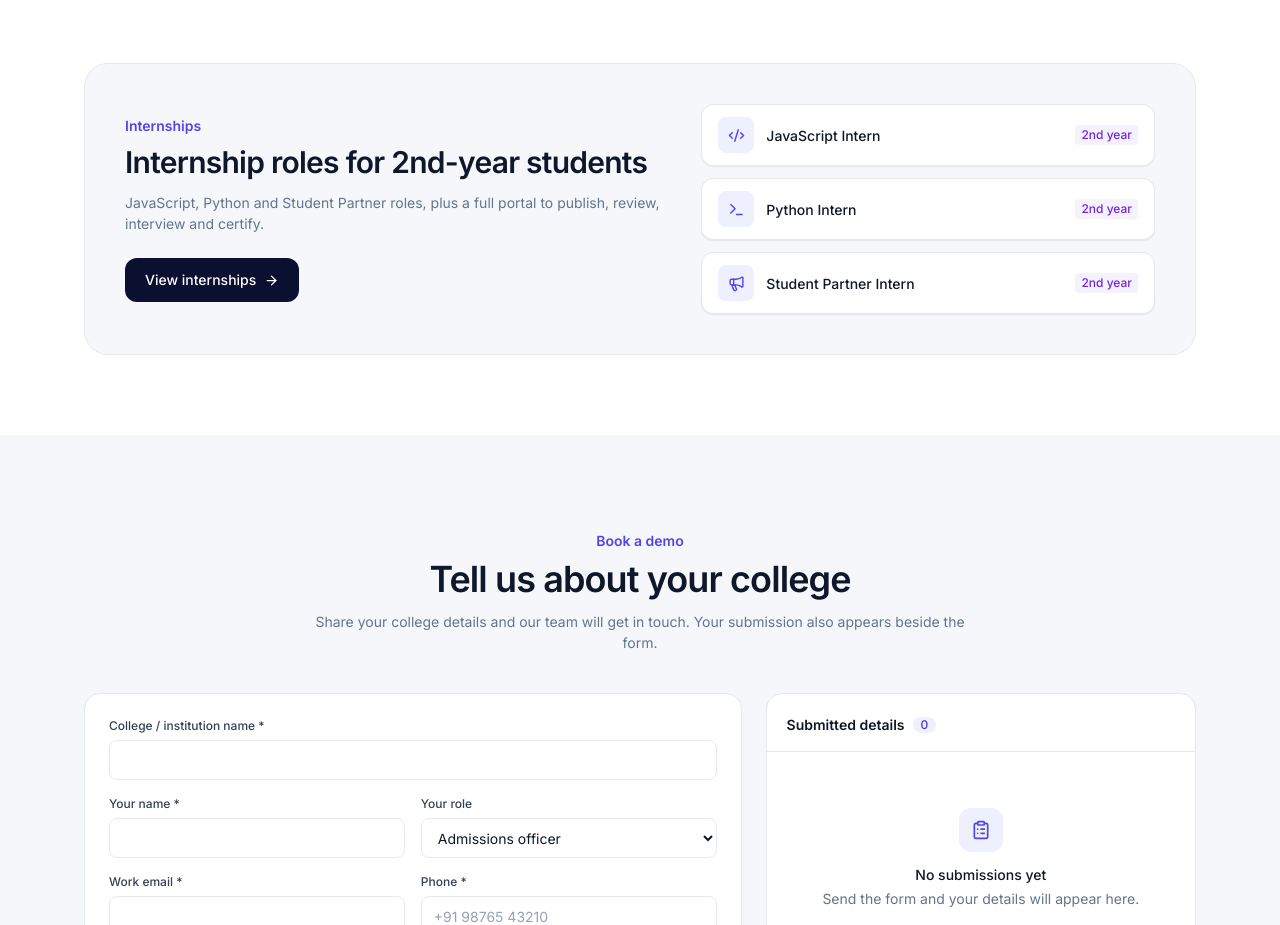
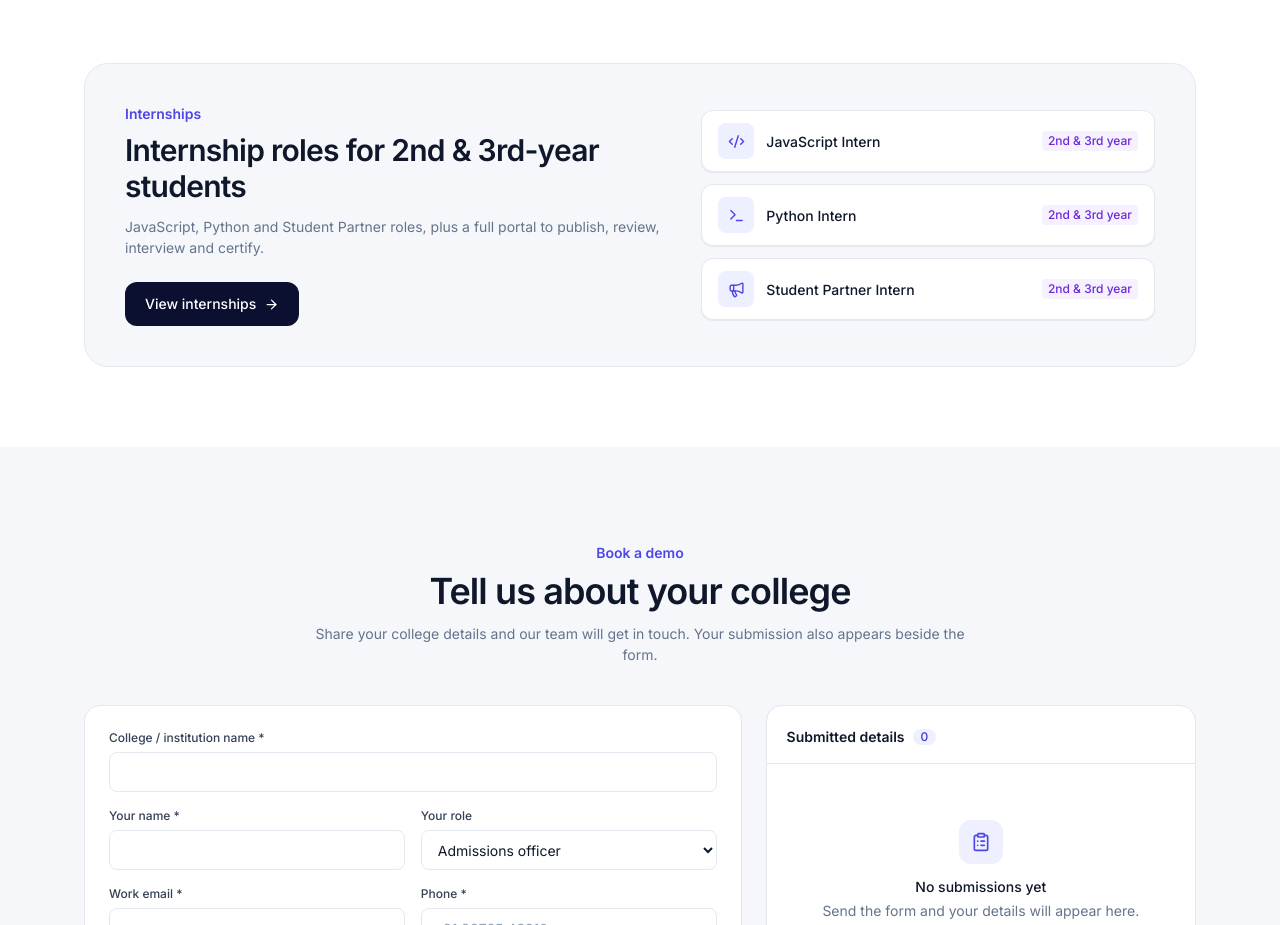
Before and after one commit to Tharun8688/admivoice, a React (Vite) app: page / in a window 1280 px wide. Shown: the part 4920-5845 px from the top of the page. Built offline with nearby package versions, Linux system fonts and the light colour scheme.

Commit message:
Open internships to 2nd and 3rd year students
Co-Authored-By: Claude Sonnet 5.5 <noreply@anthropic.com>

```diff
--- a/src/InternshipsPage.tsx
+++ b/src/InternshipsPage.tsx
@@ -14,7 +14,7 @@ const empty = { role: ROLES[0].id as string, name: '', email: '', phone: '', col
 export default function InternshipsPage() {
   const [f, setF] = useState(empty); const [err, setErr] = useState<Record<string, string>>({}); const [state, setState] = useState<'idle' | 'sending' | 'ok' | 'fail'>('idle'); const [msg, setMsg] = useState('')
   const form = useRef<HTMLFormElement>(null)
-  useEffect(() => { window.scrollTo(0, 0); document.title = 'Internships for 2nd-year students — Admivoice'; return () => { document.title = 'Admivoice — AI Admissions Platform' } }, [])
+  useEffect(() => { window.scrollTo(0, 0); document.title = 'Internships for 2nd & 3rd-year students — Admivoice'; return () => { document.title = 'Admivoice — AI Admissions Platform' } }, [])
   const set = (k: keyof typeof empty, v: string) => { setF(p => ({ ...p, [k]: v })); setErr(p => ({ ...p, [k]: '' })); if (state !== 'sending') setState('idle') }
   const apply = (id: string) => { set('role', id); form.current?.scrollIntoView({ behavior: 'smooth', block: 'center' }) }
   const submit = async (e: React.FormEvent) => {
@@ -37,9 +37,9 @@ export default function InternshipsPage() {
           <div className="absolute -right-24 top-0 h-96 w-96 rounded-full bg-brand-600/30 blur-3xl" /><div className="absolute -left-24 bottom-0 h-80 w-80 rounded-full bg-violet2-500/20 blur-3xl" />
           <div className="relative mx-auto max-w-6xl px-5">
             <nav aria-label="Breadcrumb" className="text-sm text-slate-400"><a href="#/" className="hover:text-white">Home</a> <span className="mx-1.5">/</span> <span className="text-slate-200">Internships</span></nav>
-            <span className="mt-6 inline-flex items-center gap-2 rounded-full border border-white/15 bg-white/5 px-3 py-1 text-xs text-slate-200"><GraduationCap size={13} className="text-violet-300" />Open to 2nd-year students</span>
-            <h1 className="mt-5 max-w-3xl text-4xl font-semibold leading-[1.1] tracking-tight sm:text-5xl">Internships for <span className="bg-gradient-to-r from-violet-300 to-brand-200 bg-clip-text text-transparent">2nd-year students</span></h1>
-            <p className="mt-5 max-w-2xl text-lg text-slate-300">Gain real experience in your second year. Pick a role, apply in two minutes, and earn a certificate on completion.</p>
+            <span className="mt-6 inline-flex items-center gap-2 rounded-full border border-white/15 bg-white/5 px-3 py-1 text-xs text-slate-200"><GraduationCap size={13} className="text-violet-300" />Open to 2nd &amp; 3rd-year students</span>
+            <h1 className="mt-5 max-w-3xl text-4xl font-semibold leading-[1.1] tracking-tight sm:text-5xl">Internships for <span className="bg-gradient-to-r from-violet-300 to-brand-200 bg-clip-text text-transparent">2nd &amp; 3rd-year students</span></h1>
+            <p className="mt-5 max-w-2xl text-lg text-slate-300">Gain real experience in your second or third year. Pick a role, apply in two minutes, and earn a certificate on completion.</p>
             <div className="mt-8 flex flex-wrap gap-3"><button onClick={() => form.current?.scrollIntoView({ behavior: 'smooth', block: 'center' })} className="inline-flex h-12 items-center gap-2 rounded-xl bg-brand-500 px-6 font-medium text-white shadow-lg shadow-brand-600/30 hover:bg-brand-600">Apply now <ArrowRight size={16} /></button><a href="#/login" className="inline-flex h-12 items-center rounded-xl border border-white/20 px-6 font-medium hover:bg-white/5">See the admin portal</a></div>
             <dl className="mt-10 flex flex-wrap gap-x-10 gap-y-4 text-sm"><div><dt className="text-slate-400">Roles open</dt><dd className="text-2xl font-semibold">3</dd></div><div><dt className="text-slate-400">Spots available</dt><dd className="text-2xl font-semibold">10</dd></div><div><dt className="text-slate-400">Duration</dt><dd className="text-2xl font-semibold">6–10 wks</dd></div></dl>
           </div>
@@ -49,7 +49,7 @@ export default function InternshipsPage() {
           <Reveal className="max-w-2xl"><Eyebrow>Open roles</Eyebrow><h2 className="mt-2 text-3xl font-semibold tracking-tight text-ink">Choose your role</h2></Reveal>
           <div className="mt-10 grid gap-5 lg:grid-cols-3">{ROLES.map((r, i) => <Reveal key={r.id} delay={i * 80}><article className="flex h-full flex-col rounded-2xl border border-line bg-white p-6 shadow-card transition-all hover:-translate-y-1 hover:shadow-pop">
             <div className="flex items-start justify-between"><span className="flex h-12 w-12 items-center justify-center rounded-xl bg-navy-900 text-white shadow-md"><r.icon size={22} /></span><span className="rounded-full bg-ok-50 px-2.5 py-1 text-xs font-medium text-ok-700">{r.spots} spots left</span></div>
-            <h3 className="mt-5 text-xl font-semibold">{r.id}</h3><span className="mt-1 w-fit rounded bg-violet2-50 px-1.5 py-0.5 text-xs font-medium text-violet-700">2nd-year students</span>
+            <h3 className="mt-5 text-xl font-semibold">{r.id}</h3><span className="mt-1 w-fit rounded bg-violet2-50 px-1.5 py-0.5 text-xs font-medium text-violet-700">2nd &amp; 3rd year</span>
             <p className="mt-3 text-sm text-ink-3">{r.blurb}</p>
             <p className="mt-5 text-xs font-semibold uppercase tracking-wide text-ink-4">What you'll do</p>
             <ul className="mt-2 space-y-2 text-sm text-ink-2">{r.do.map(d => <li key={d} className="flex gap-2"><Check size={15} className="mt-0.5 shrink-0 text-ok-600" />{d}</li>)}</ul>
@@ -67,18 +67,18 @@ export default function InternshipsPage() {
 
         <section className="bg-canvas py-20"><div className="mx-auto grid max-w-6xl items-start gap-10 px-5 lg:grid-cols-5">
           <Reveal className="lg:col-span-2"><Eyebrow>Apply</Eyebrow><h2 className="mt-2 text-3xl font-semibold tracking-tight text-ink">Apply for an internship</h2><p className="mt-3 text-ink-3">Fill in the form and the internship team will contact you about next steps.</p>
-            <ul className="mt-6 space-y-3 text-sm text-ink-2">{['Open to 2nd-year students', 'Takes about two minutes', 'Hear back by email'].map(t => <li key={t} className="flex items-center gap-2.5"><span className="flex h-5 w-5 items-center justify-center rounded-full bg-ok-50 text-ok-600"><Check size={12} /></span>{t}</li>)}</ul></Reveal>
+            <ul className="mt-6 space-y-3 text-sm text-ink-2">{['Open to 2nd and 3rd-year students', 'Takes about two minutes', 'Hear back by email'].map(t => <li key={t} className="flex items-center gap-2.5"><span className="flex h-5 w-5 items-center justify-center rounded-full bg-ok-50 text-ok-600"><Check size={12} /></span>{t}</li>)}</ul></Reveal>
           <Reveal delay={80} className="lg:col-span-3"><form ref={form} onSubmit={submit} noValidate className="grid gap-4 rounded-2xl border border-line bg-white p-6 shadow-card sm:grid-cols-2">
             <input type="checkbox" tabIndex={-1} autoComplete="off" className="hidden" checked={f.botcheck === 'on'} onChange={e => set('botcheck', e.target.checked ? 'on' : '')} />
             <div className="sm:col-span-2"><Lbl t="Role *"><select className={inpCls()} value={f.role} onChange={e => set('role', e.target.value)}>{ROLES.map(r => <option key={r.id}>{r.id}</option>)}</select></Lbl></div>
             <Lbl t="Full name *" err={err.name}><input className={inpCls(err.name)} value={f.name} onChange={e => set('name', e.target.value)} autoComplete="name" /></Lbl>
             <Lbl t="Email *" err={err.email}><input type="email" className={inpCls(err.email)} value={f.email} onChange={e => set('email', e.target.value)} autoComplete="email" /></Lbl>
             <Lbl t="Phone *" err={err.phone}><input className={inpCls(err.phone)} value={f.phone} onChange={e => set('phone', e.target.value)} autoComplete="tel" placeholder="+91 98765 43210" /></Lbl>
-            <Lbl t="Year of study"><select className={inpCls()} value={f.year} onChange={e => set('year', e.target.value)}>{['2nd year', '1st year', '3rd year', '4th year'].map(y => <option key={y}>{y}</option>)}</select></Lbl>
+            <Lbl t="Year of study"><select className={inpCls()} value={f.year} onChange={e => set('year', e.target.value)}>{['2nd year', '3rd year', '1st year', '4th year'].map(y => <option key={y}>{y}</option>)}</select></Lbl>
             <div className="sm:col-span-2"><Lbl t="College *" err={err.college}><input className={inpCls(err.college)} value={f.college} onChange={e => set('college', e.target.value)} autoComplete="organization" /></Lbl></div>
             <div className="sm:col-span-2"><Lbl t="GitHub / portfolio / LinkedIn (optional)"><input className={inpCls()} value={f.links} onChange={e => set('links', e.target.value)} placeholder="https://" /></Lbl></div>
             <div className="sm:col-span-2"><Lbl t="Why this role?"><textarea rows={3} className={`${inpCls()} h-auto py-2`} value={f.message} onChange={e => set('message', e.target.value)} /></Lbl></div>
-            {f.year !== '2nd year' && <p className="rounded-lg bg-warn-50 px-3 py-2 text-xs text-warn-700 sm:col-span-2">These roles are designed for 2nd-year students. You can still apply and we'll let you know.</p>}
+            {!['2nd year', '3rd year'].includes(f.year) && <p className="rounded-lg bg-warn-50 px-3 py-2 text-xs text-warn-700 sm:col-span-2">These roles are designed for 2nd and 3rd-year students. You can still apply and we'll let you know.</p>}
             <button disabled={state === 'sending'} className="inline-flex h-11 items-center justify-center gap-2 rounded-lg bg-brand-600 font-medium text-white hover:bg-brand-700 active:scale-[.98] disabled:opacity-60 sm:col-span-2">{state === 'sending' ? <><Loader2 size={15} className="animate-spin" />Sending…</> : <><Send size={15} />Submit application</>}</button>
             {state === 'ok' && <p role="status" className="flex items-center gap-2 rounded-lg bg-ok-50 px-3 py-2 text-sm text-ok-700 sm:col-span-2"><Check size={15} />Application received. We'll email you soon.</p>}
             {state === 'fail' && <p role="alert" className="flex items-center gap-2 rounded-lg bg-bad-50 px-3 py-2 text-sm text-bad-700 sm:col-span-2"><AlertCircle size={15} />{msg} Your details are still in the form.</p>}
--- a/src/Landing.tsx
+++ b/src/Landing.tsx
@@ -128,7 +128,7 @@ function Mock({ id }: { id: string }) {
       <div className="space-y-2 rounded-xl border border-line bg-white p-3 text-[13px]"><p className="ml-auto w-fit rounded-2xl rounded-br-sm bg-brand-600 px-3 py-1.5 text-white">MBA fees?</p><p className="rounded-2xl rounded-bl-sm bg-slate-100 px-3 py-1.5">MBA: ₹2,40,000 / year.<span className="mt-1 block border-t border-line pt-1 text-[11px] text-ink-3">Source: Main college website · Fee structures</span></p></div></div>)
   return (
     <div className="space-y-3"><div className="flex flex-wrap gap-1.5">{['Applied', 'Under Review', 'Shortlisted', 'Interview', 'Selected', 'In Progress', 'Completed'].map((s, i) => <span key={s} className={`rounded-full px-2.5 py-1 text-xs font-medium ${i === 3 ? 'bg-brand-600 text-white' : 'bg-white text-ink-2 border border-line'}`}>{s}</span>)}</div>
-      {[['JavaScript Intern', '2nd year · 8 weeks · Hybrid', '3/6 filled'], ['Python Intern', '2nd year · 8 weeks · Remote', '2/5 filled']].map(([t, s, f]) => <div key={t} className="flex items-center justify-between rounded-xl border border-line bg-white p-3"><div><p className="text-sm font-medium">{t}</p><p className="text-xs text-ink-3">{s}</p></div><span className="rounded-full bg-ok-50 px-2 py-0.5 text-xs font-medium text-ok-700">{f}</span></div>)}
+      {[['JavaScript Intern', '2nd/3rd year · 8 weeks · Hybrid', '3/6 filled'], ['Python Intern', '2nd/3rd year · 8 weeks · Remote', '2/5 filled']].map(([t, s, f]) => <div key={t} className="flex items-center justify-between rounded-xl border border-line bg-white p-3"><div><p className="text-sm font-medium">{t}</p><p className="text-xs text-ink-3">{s}</p></div><span className="rounded-full bg-ok-50 px-2 py-0.5 text-xs font-medium text-ok-700">{f}</span></div>)}
       <div className="flex items-center gap-2 rounded-xl border border-line bg-white p-3 text-sm"><Award size={16} className="text-violet-500" />Certificate issued to <b>Priya</b></div></div>)
 }
 function Product() {
@@ -177,9 +177,9 @@ function Roles() {
 function InternshipTeaser() {
   return (
     <section className="bg-white py-20"><div className="mx-auto max-w-6xl px-5"><Reveal><div className="grid items-center gap-8 rounded-3xl border border-line bg-canvas p-8 sm:p-10 lg:grid-cols-[1.2fr_1fr]">
-      <div><Eyebrow>Internships</Eyebrow><h2 className="mt-2 text-2xl font-semibold tracking-tight text-ink sm:text-3xl">Internship roles for 2nd-year students</h2><p className="mt-3 text-ink-3">JavaScript, Python and Student Partner roles, plus a full portal to publish, review, interview and certify.</p>
+      <div><Eyebrow>Internships</Eyebrow><h2 className="mt-2 text-2xl font-semibold tracking-tight text-ink sm:text-3xl">Internship roles for 2nd &amp; 3rd-year students</h2><p className="mt-3 text-ink-3">JavaScript, Python and Student Partner roles, plus a full portal to publish, review, interview and certify.</p>
         <a href="#/internships" className="mt-6 inline-flex h-11 items-center gap-2 rounded-xl bg-navy-900 px-5 text-sm font-medium text-white hover:bg-navy-800">View internships <ArrowRight size={15} /></a></div>
-      <ul className="grid gap-3">{[[Code2, 'JavaScript Intern'], [Terminal, 'Python Intern'], [Megaphone, 'Student Partner Intern']].map(([I, t]) => { const Ic = I as typeof Code2; return <li key={t as string} className="flex items-center gap-3 rounded-xl border border-line bg-white px-4 py-3 shadow-card"><span className="flex h-9 w-9 items-center justify-center rounded-lg bg-brand-50 text-brand-600"><Ic size={17} /></span><span className="font-medium">{t as string}</span><span className="ml-auto rounded bg-violet2-50 px-1.5 py-0.5 text-xs font-medium text-violet-700">2nd year</span></li> })}</ul>
+      <ul className="grid gap-3">{[[Code2, 'JavaScript Intern'], [Terminal, 'Python Intern'], [Megaphone, 'Student Partner Intern']].map(([I, t]) => { const Ic = I as typeof Code2; return <li key={t as string} className="flex items-center gap-3 rounded-xl border border-line bg-white px-4 py-3 shadow-card"><span className="flex h-9 w-9 items-center justify-center rounded-lg bg-brand-50 text-brand-600"><Ic size={17} /></span><span className="font-medium">{t as string}</span><span className="ml-auto rounded bg-violet2-50 px-1.5 py-0.5 text-xs font-medium text-violet-700">2nd &amp; 3rd year</span></li> })}</ul>
     </div></Reveal></div></section>
   )
 }
--- a/src/data/seed.ts
+++ b/src/data/seed.ts
@@ -71,9 +71,9 @@ export function buildInstitution(idx: number): InstData {
     }
   })
   const internships: Internship[] = [
-    { id: 'I-1', title: 'JavaScript Intern', dept: 'Computer Science', duration: '8 weeks', positions: 6, filled: 3, coordinator: 'Dr. Anitha', status: 'open', mode: 'Hybrid', stipend: '₹8,000 / month', deadline: iso(24 * 12), description: 'For 2nd-year students. Build interactive pages and small web apps with JavaScript, working alongside the admissions tech team.', skills: ['JavaScript','HTML & CSS','Git'], certTemplate: 'Standard Completion' },
-    { id: 'I-2', title: 'Python Intern', dept: 'Computer Science', duration: '8 weeks', positions: 5, filled: 2, coordinator: 'Dr. Anitha', status: 'open', mode: 'Remote', stipend: '₹8,000 / month', deadline: iso(24 * 14), description: 'For 2nd-year students. Automate reports and analyse enquiry data with Python scripts and notebooks.', skills: ['Python','Data handling','Automation'], certTemplate: 'Standard Completion' },
-    { id: 'I-3', title: 'Student Partner Intern', dept: 'Management', duration: '10 weeks', positions: 8, filled: 4, coordinator: 'Prof. Rahul', status: 'open', mode: 'On-campus', stipend: '₹6,000 / month + certificate', deadline: iso(24 * 9), description: 'For 2nd-year students. Represent the college to prospective students, host campus tours and support admission drives.', skills: ['Communication','Public speaking','Event support'], certTemplate: 'Merit Certificate' },
+    { id: 'I-1', title: 'JavaScript Intern', dept: 'Computer Science', duration: '8 weeks', positions: 6, filled: 3, coordinator: 'Dr. Anitha', status: 'open', mode: 'Hybrid', stipend: '₹8,000 / month', deadline: iso(24 * 12), description: 'For 2nd and 3rd-year students. Build interactive pages and small web apps with JavaScript, working alongside the admissions tech team.', skills: ['JavaScript','HTML & CSS','Git'], certTemplate: 'Standard Completion' },
+    { id: 'I-2', title: 'Python Intern', dept: 'Computer Science', duration: '8 weeks', positions: 5, filled: 2, coordinator: 'Dr. Anitha', status: 'open', mode: 'Remote', stipend: '₹8,000 / month', deadline: iso(24 * 14), description: 'For 2nd and 3rd-year students. Automate reports and analyse enquiry data with Python scripts and notebooks.', skills: ['Python','Data handling','Automation'], certTemplate: 'Standard Completion' },
+    { id: 'I-3', title: 'Student Partner Intern', dept: 'Management', duration: '10 weeks', positions: 8, filled: 4, coordinator: 'Prof. Rahul', status: 'open', mode: 'On-campus', stipend: '₹6,000 / month + certificate', deadline: iso(24 * 9), description: 'For 2nd and 3rd-year students. Represent the college to prospective students, host campus tours and support admission drives.', skills: ['Communication','Public speaking','Event support'], certTemplate: 'Merit Certificate' },
     { id: 'I-4', title: 'Library Digitisation Intern', dept: 'Sciences', duration: '6 weeks', positions: 5, filled: 1, coordinator: 'Ms. Lata', status: 'open', mode: 'Remote', stipend: 'Unpaid · Certificate', deadline: iso(24 * 20), description: 'Digitise and catalogue archival journals.', skills: ['Cataloguing','Attention to detail'], certTemplate: 'Standard Completion' },
     { id: 'I-5', title: 'Finance Operations Intern', dept: 'Commerce', duration: '10 weeks', positions: 2, filled: 0, coordinator: 'Mr. Ashok', status: 'draft', mode: 'Hybrid', stipend: '₹10,000 / month', deadline: iso(24 * 30), description: 'Support fee reconciliation and reporting.', skills: ['Excel','Tally'], certTemplate: 'Standard Completion' },
   ]
```
